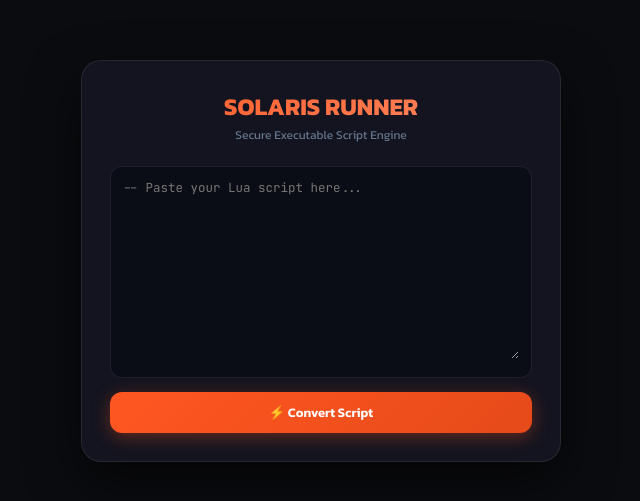
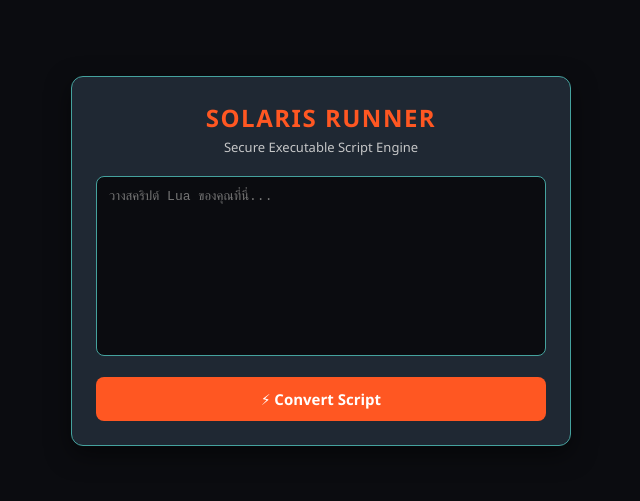
Before and after one commit to CandyDevxOfficial/poskidsni-hub, a website: page index.html in a window 1280 px wide. Shown: the part 139-640 px from the top of the page, without its empty margins (319-959 px from the left). Drawn offline with Linux system fonts and the light colour scheme.

Commit message:
Update HTML structure and styles for SOLARIS RUNNER

```diff
--- a/index.html
+++ b/index.html
@@ -1,100 +1,123 @@
 <!DOCTYPE html>
-<html lang="en">
+<html lang="th">
 <head>
     <meta charset="UTF-8">
     <meta name="viewport" content="width=device-width, initial-scale=1.0">
-    <title>SOLARIS RUNNER - Script Vault</title>
-    <link href="https://fonts.googleapis.com/css2?family=Kanit:wght@300;400;600;700&family=JetBrains+Mono:wght@400;500&display=swap" rel="stylesheet">
+    <title>SOLARIS RUNNER</title>
     <style>
-        :root {
-            --bg-color: #0b0c10;
-            --card-bg: rgba(20, 22, 34, 0.9);
-            --accent-main: #ff5722;
-            --accent-glow: rgba(255, 87, 34, 0.35);
-            --border-color: rgba(255, 255, 255, 0.08);
-            --text-main: #f1f5f9;
-            --text-sub: #64748b;
+        * {
+            box-sizing: border-box;
+            margin: 0;
+            padding: 0;
+            font-family: 'Segoe UI', Tahoma, Geneva, Verdana, sans-serif;
         }
-
-        * { box-sizing: border-box; margin: 0; padding: 0; font-family: 'Kanit', sans-serif; }
-
         body {
-            background-color: var(--bg-color);
-            color: var(--text-main);
+            background-color: #0b0c10;
+            color: #ffffff;
             display: flex;
             justify-content: center;
             align-items: center;
             min-height: 100vh;
-            padding: 24px 12px;
+            padding: 20px;
         }
-
-        .main-card {
-            background: var(--card-bg);
-            border: 1px solid var(--border-color);
-            border-radius: 20px;
+        .container {
+            background-color: #1f2833;
+            border: 1px solid #45a29e;
+            border-radius: 12px;
+            padding: 24px;
             width: 100%;
-            max-width: 480px;
-            padding: 28px;
-            box-shadow: 0 20px 50px rgba(0, 0, 0, 0.6);
+            max-width: 500px;
+            box-shadow: 0 8px 24px rgba(0,0,0,0.5);
+            text-align: center;
         }
-
-        .brand-header { text-align: center; margin-bottom: 22px; }
-        .brand-title {
+        h1 {
+            color: #ff5722;
             font-size: 24px;
-            font-weight: 700;
-            background: linear-gradient(135deg, #ff5722, #ff8a65);
-            -webkit-background-clip: text;
-            -webkit-text-fill-color: transparent;
+            letter-spacing: 1.5px;
+            margin-bottom: 4px;
         }
-        .brand-sub { font-size: 12px; color: var(--text-sub); margin-top: 2px; }
-
-        .editor-wrapper {
-            background: rgba(10, 12, 20, 0.8);
-            border: 1px solid var(--border-color);
-            border-radius: 12px;
-            padding: 12px;
+        p.subtitle {
+            color: #c5c6c7;
+            font-size: 13px;
+            margin-bottom: 20px;
         }
         textarea {
             width: 100%;
             height: 180px;
-            background: transparent;
-            border: none;
-            color: #cbd5e1;
-            font-family: 'JetBrains Mono', monospace;
-            font-size: 12.5px;
+            background-color: #0b0c10;
+            color: #66fcf1;
+            border: 1px solid #45a29e;
+            border-radius: 8px;
+            padding: 12px;
+            font-family: monospace;
+            font-size: 13px;
+            resize: none;
             outline: none;
-            resize: vertical;
+            margin-bottom: 16px;
         }
-
-        .btn-submit {
-            background: linear-gradient(135deg, #ff5722, #e64a19);
+        button {
+            width: 100%;
+            background-color: #ff5722;
             color: #ffffff;
             border: none;
-            border-radius: 12px;
-            padding: 11px 22px;
+            padding: 12px;
+            border-radius: 8px;
+            font-size: 15px;
+            font-weight: bold;
+            cursor: pointer;
+            transition: 0.2s;
+        }
+        button:hover {
+            background-color: #e64a19;
+        }
+        .status-msg {
+            margin-top: 14px;
             font-size: 13px;
-            font-weight: 600;
-            cursor: pointer;
-            width: 100%;
-            margin-top: 14px;
-            box-shadow: 0 4px 18px var(--accent-glow);
+            color: #66fcf1;
+            display: none;
         }
     </style>
 </head>
 <body>
 
-<div class="main-card">
-    <div class="brand-header">
-        <div class="brand-title">SOLARIS RUNNER</div>
-        <div class="brand-sub">Secure Executable Script Engine</div>
-    </div>
+<div class="container">
+    <h1>SOLARIS RUNNER</h1>
+    <p class="subtitle">Secure Executable Script Engine</p>
 
-    <div class="editor-wrapper">
-        <textarea id="rawCode" placeholder="-- Paste your Lua script here..."></textarea>
-    </div>
+    <textarea id="scriptInput" placeholder="วางสคริปต์ Lua ของคุณที่นี่..."></textarea>
 
-    <button class="btn-submit" onclick="alert('ระบบหน้าเว็บ SOLARIS RUNNER บน Netlify พร้อมใช้งานแล้ว!')">⚡ Convert Script</button>
+    <button id="convertBtn" onclick="processScript()">⚡ Convert Script</button>
+
+    <div id="statusMsg" class="status-msg"></div>
 </div>
 
+<script>
+    function processScript() {
+        const input = document.getElementById('scriptInput').value.trim();
+        const status = document.getElementById('statusMsg');
+
+        if (!input) {
+            status.style.color = '#ff4d4d';
+            status.innerText = '⚠️ กรุณาวางสคริปต์ก่อนทำการแปลง!';
+            status.style.display = 'block';
+            return;
+        }
+
+        // ตัวอย่างการครอบสคริปต์เพื่อนำไปใช้งาน
+        const converted = `-- SOLARIS RUNNER EXECUTOR LOAD\nloadstring([[${input}]])()`;
+
+        // คัดลอกผลลัพธ์ลง Clipboard
+        navigator.clipboard.writeText(converted).then(() => {
+            status.style.color = '#66fcf1';
+            status.innerText = '✅ แปลงสคริปต์และคัดลอกลง Clipboard เรียบร้อยแล้ว!';
+            status.style.display = 'block';
+        }).catch(() => {
+            status.style.color = '#66fcf1';
+            status.innerText = '✅ แปลงสคริปต์สำเร็จ!';
+            status.style.display = 'block';
+        });
+    }
+</script>
+
 </body>
-  </html>
+</html>
```
